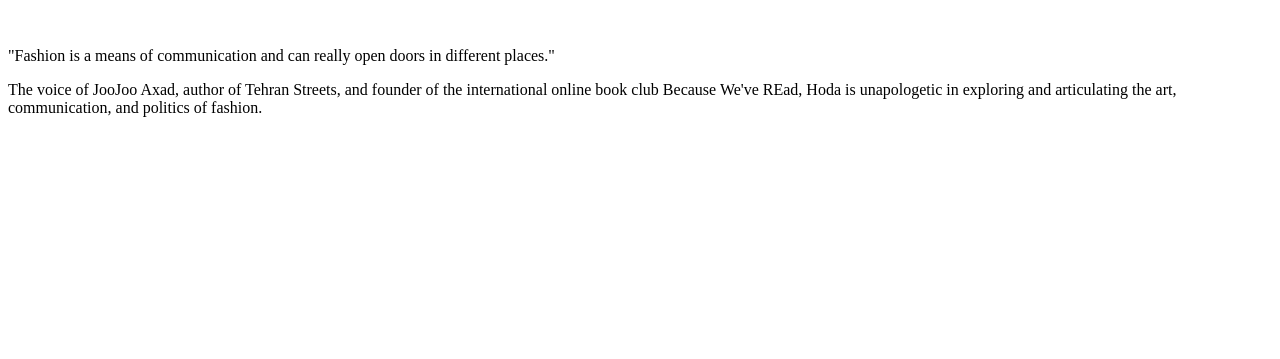
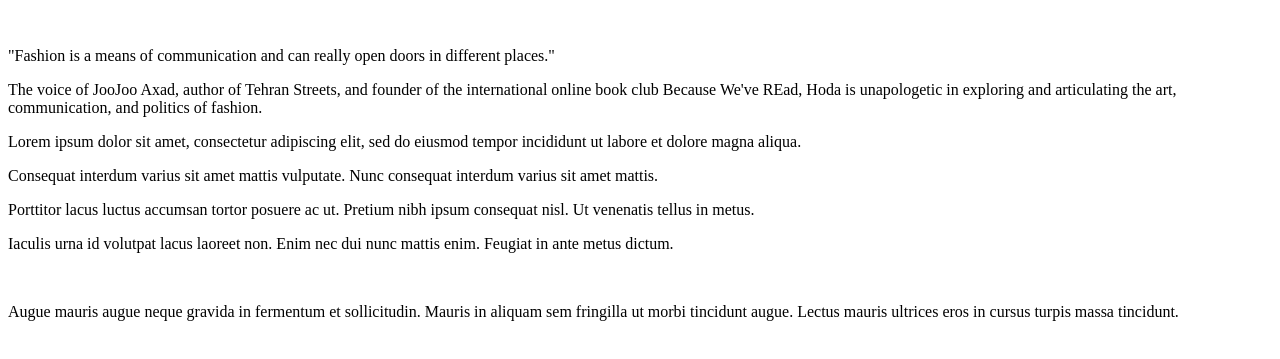
Before and after one commit to Adjoa/studious-barnacle, a plain HTML site: page index.html in a window 1280 px wide. Shown: the part 183-542 px from the top of the page. Drawn offline with Linux system fonts and the light colour scheme.

Commit message:
added section 2 text

```diff
--- a/index.html
+++ b/index.html
@@ -20,6 +20,16 @@
 
         <p>The voice of JooJoo Axad, author of Tehran Streets, and founder of the international online book club Because We've REad, Hoda is unapologetic in exploring and articulating the art, communication, and politics of fashion.</p>
         </section>
+
+        <section>
+            <p>Lorem ipsum dolor sit amet, consectetur adipiscing elit, sed do eiusmod tempor incididunt ut labore et dolore magna aliqua.  </p>
+            <p>Consequat interdum varius sit amet mattis vulputate. Nunc consequat interdum varius sit amet mattis.</p>
+            <p>Porttitor lacus luctus accumsan tortor posuere ac ut. Pretium nibh ipsum consequat nisl. Ut venenatis tellus in metus.</p>
+            <p>Iaculis urna id volutpat lacus laoreet non. Enim nec dui nunc mattis enim. Feugiat in ante metus dictum.</p>
+            <img src="" alt="">
+            <p>Augue mauris augue neque gravida in fermentum et sollicitudin. Mauris in aliquam sem fringilla ut morbi tincidunt augue. Lectus mauris ultrices eros in cursus turpis massa tincidunt.</p>
+
+        </section>
     </article>
 </body>
 </html>
```
